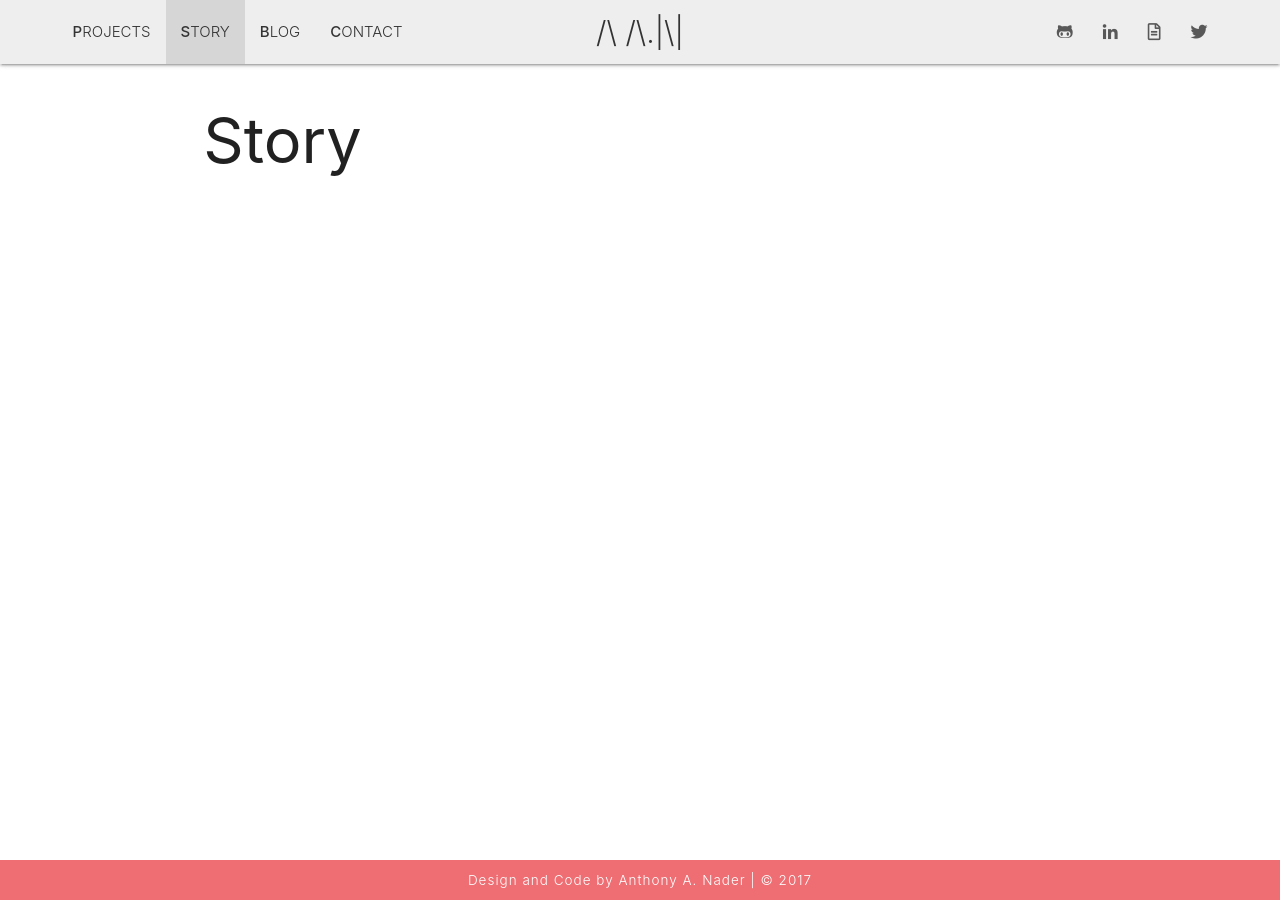
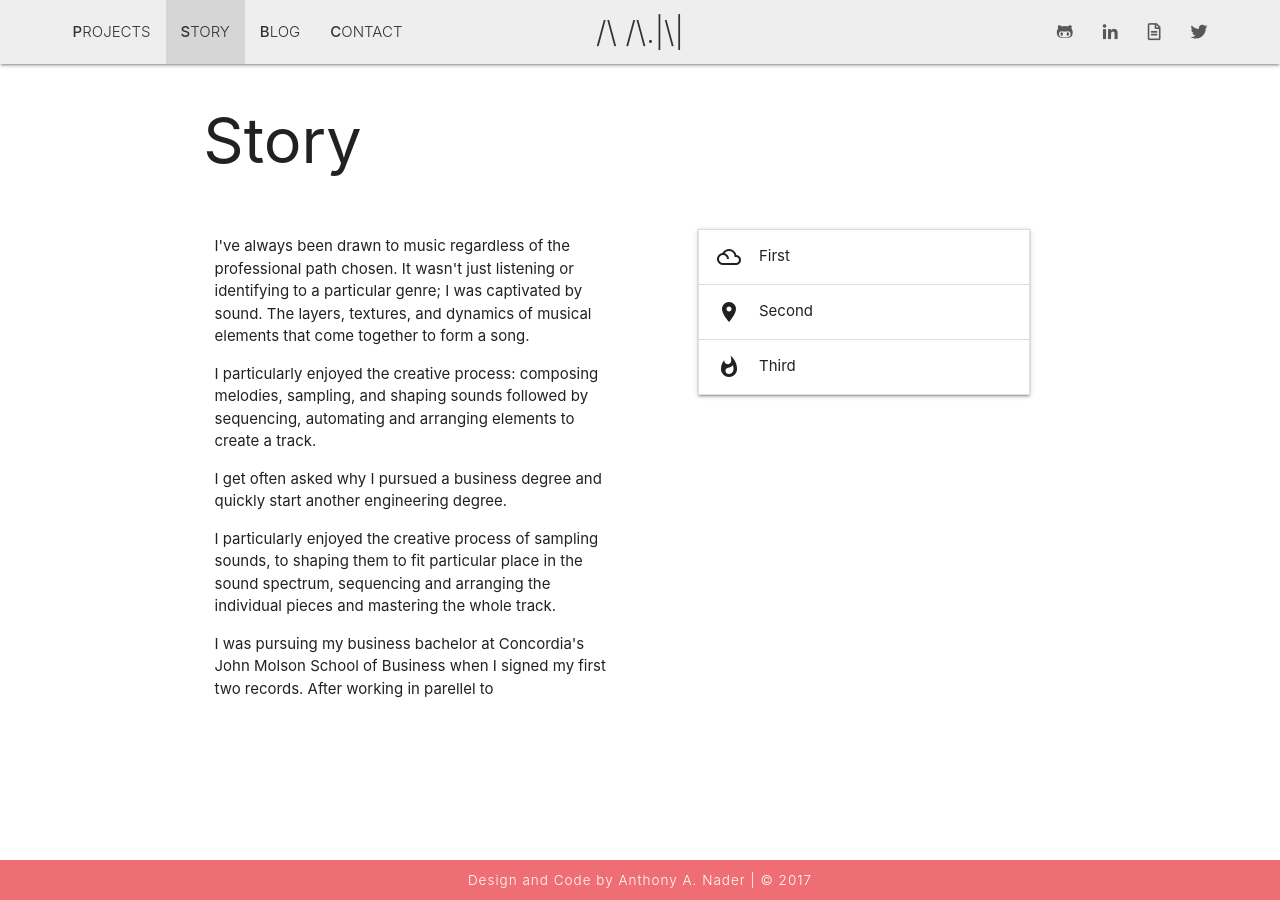
Before and after one commit to anthonyanader/personalBlog, a Jekyll site: the page built from about.html, in a window 1280 px wide. Built offline with Jekyll 4.4.1, drawn with Linux system fonts in a browser that asks for light colours.

Commit message:
adding collapsable timeline to about section

```diff
--- a/about.html
+++ b/about.html
@@ -10,5 +10,36 @@ title: Anthony A. Nader | Story
                 <h1>Story</h1>
             </div>
         </div>
+        <div class="row">
+            <div class="col s12 m6 l6 xl6">
+                <div class="col s12">
+                    <p class="">I've always been drawn to music regardless of the professional path chosen. It wasn't just listening or identifying to a particular genre; I was captivated by sound. The layers, textures, and dynamics of musical elements that come together to form a song.
+                    <p class="">I particularly enjoyed the creative process: composing melodies, sampling, and shaping sounds followed by sequencing, automating and arranging elements to create a track.</p>
+                    <p class="">I get often asked why I pursued a business degree and quickly start another engineering degree.</p>
+                    <p class="">I particularly enjoyed the creative process of sampling sounds, to shaping them to fit particular place in the sound spectrum,  sequencing and arranging the individual pieces and mastering the whole track.</p>
+                    <p class="">I was pursuing my business bachelor at Concordia's John Molson School of Business when I signed my first two records. After working in parellel to </p>
+                </div>
+            </div>
+            <div class="col s12 m6 l6 xl6">
+                <div class="col s12">
+                </div>
+                <div class="col s12 m10 offset-m1">
+                    <ul class="collapsible" data-collapsible="accordion">
+                        <li>
+                          <div class="collapsible-header"><i class="material-icons">filter_drama</i>First</div>
+                          <div class="collapsible-body"><span>Lorem ipsum dolor sit amet.</span></div>
+                        </li>
+                        <li>
+                          <div class="collapsible-header"><i class="material-icons">place</i>Second</div>
+                          <div class="collapsible-body"><span>Lorem ipsum dolor sit amet.</span></div>
+                        </li>
+                        <li>
+                          <div class="collapsible-header"><i class="material-icons">whatshot</i>Third</div>
+                          <div class="collapsible-body"><span>Lorem ipsum dolor sit amet.</span></div>
+                        </li>
+                    </ul>
+                </div>
+            </div>
+        </div>
     </div>
 </section>
--- a/assets/js/main.js
+++ b/assets/js/main.js
@@ -1,5 +1,5 @@
 $( document ).ready(function(){
     $('.parallax').parallax();
     $('.sidenav').sidenav();
-
+    $('.collapsible').collapsible();
 })
```
